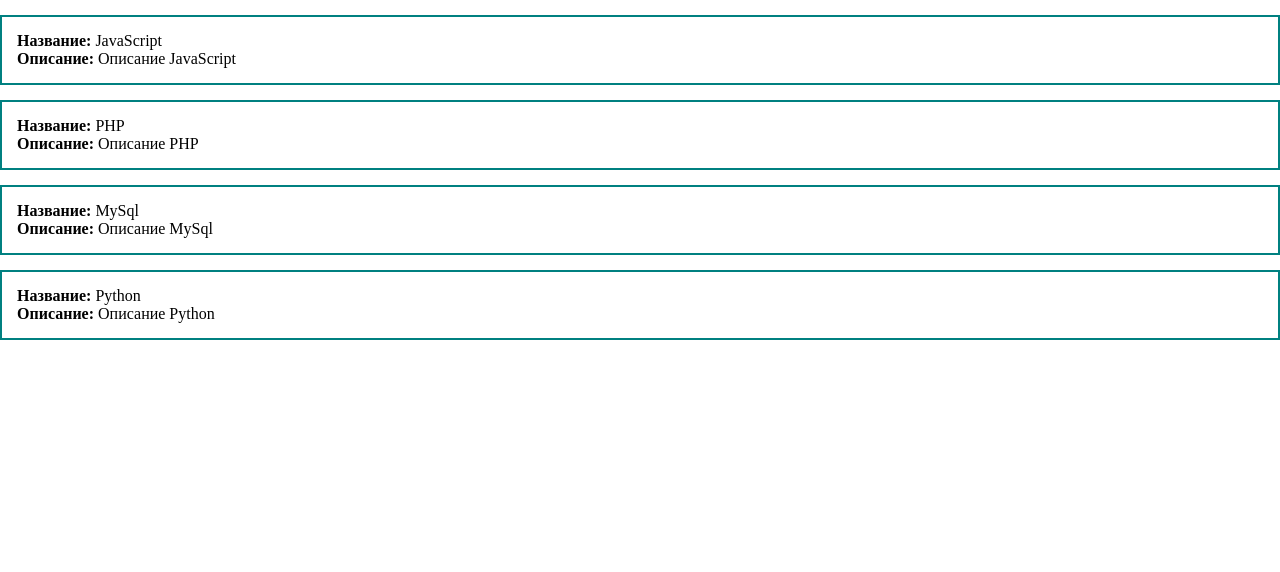
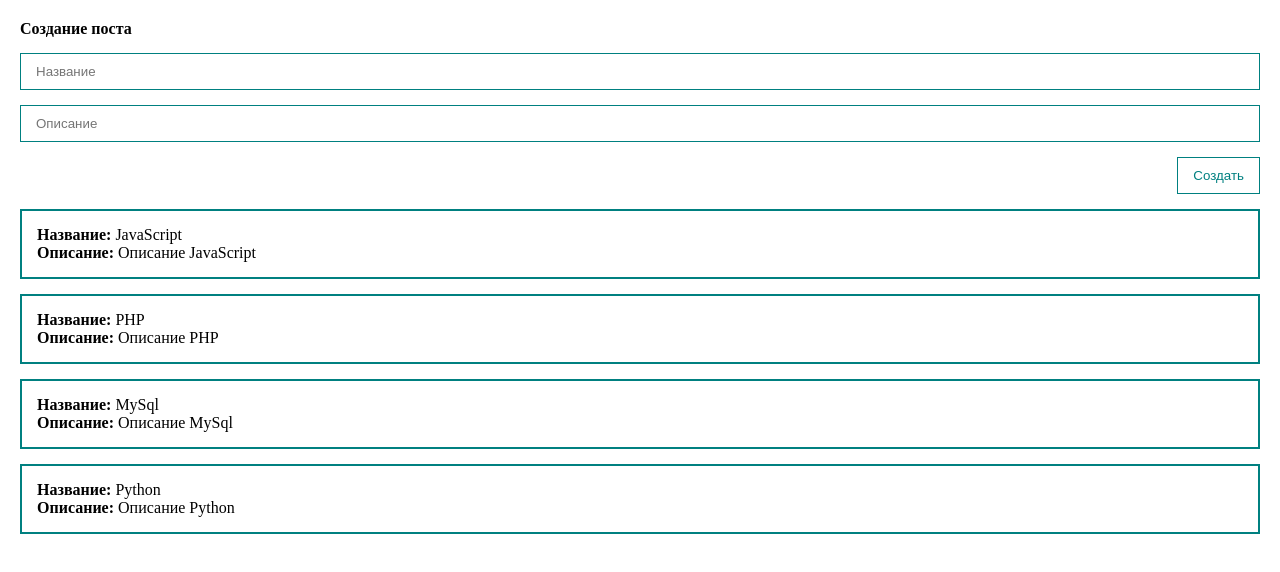
Before and after one commit to vsereda/vue3-course, a Vue app: page / in a window 1280 px wide. Shown: the top 572 px of the page. Built offline with nearby package versions, Linux system fonts and the light colour scheme.

Commit message:
25:35 new post creation

```diff
--- a/src/App.vue
+++ b/src/App.vue
@@ -1,8 +1,11 @@
 <template>
-  <div>
-    <div>
-
-    </div>
+  <div class="app">
+    <form>
+      <h4>Создание поста</h4>
+      <input class="input" type="text" placeholder="Название">
+      <input class="input" type="text" placeholder="Описание">
+      <button class="btn">Создать</button>
+    </form>
     <div class="post" v-for="post in posts">
       <div><strong>Название:</strong> {{ post.title }}</div>
       <div><strong>Описание:</strong> {{ post.description }}</div>
@@ -16,16 +19,14 @@
   data() {
     return {
       posts: [
-        { id: 1, title: 'JavaScript', description: 'Описание JavaScript' },
-        { id: 2, title: 'PHP', description: 'Описание PHP' },
-        { id: 3, title: 'MySql', description: 'Описание MySql' },
-        { id: 4, title: 'Python', description: 'Описание Python' },
+        {id: 1, title: 'JavaScript', description: 'Описание JavaScript'},
+        {id: 2, title: 'PHP', description: 'Описание PHP'},
+        {id: 3, title: 'MySql', description: 'Описание MySql'},
+        {id: 4, title: 'Python', description: 'Описание Python'},
       ]
     }
   },
-  methods: {
-
-  },
+  methods: {},
 }
 </script>
 
@@ -36,9 +37,34 @@
   box-sizing: border-box;
 }
 
+.app {
+  padding: 20px;
+}
+
 .post {
   padding: 15px;
   border: 2px solid teal;
   margin-top: 15px;
 }
+
+form {
+  display: flex;
+  flex-direction: column;
+}
+
+.btn {
+  margin-top: 15px;
+  align-self: flex-end;
+  padding: 10px 15px;
+  background: none;
+  color: teal;
+  border: 1px solid teal;
+}
+
+.input {
+  width: 100%;
+  border: 1px solid teal;
+  padding: 10px 15px;
+  margin-top: 15px;
+}
 </style>
```
Lines whose indentation alone changed are shown as unchanged.
